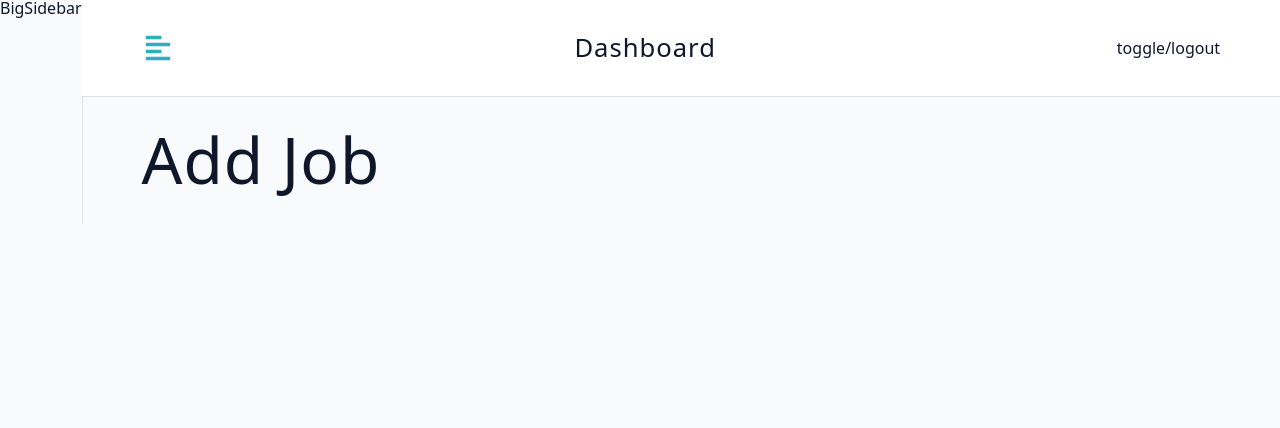
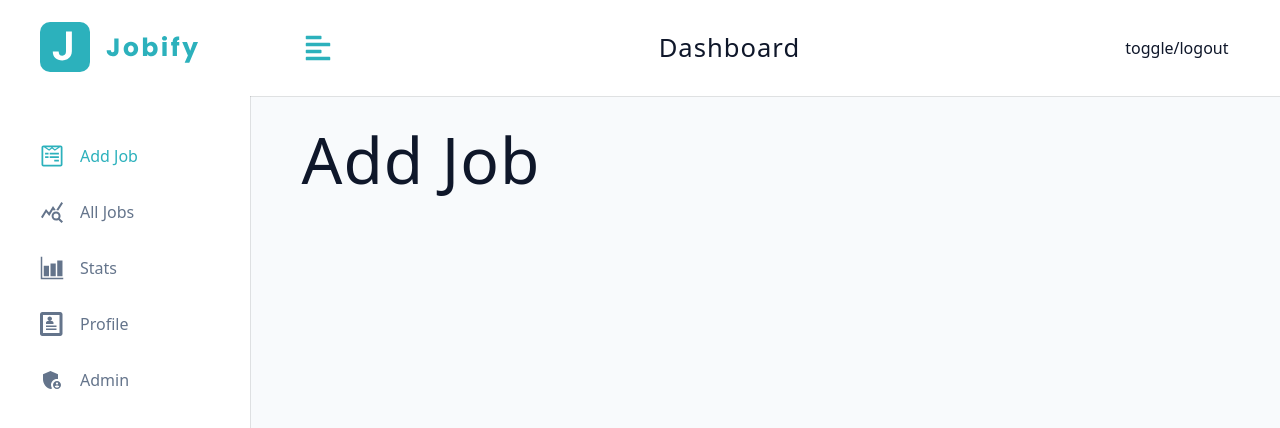
Before and after one commit to faizzamri/client-app, a React (Vite) app: page /dashboard in a window 1280 px wide. Shown: the top 428 px of the page. Built offline with nearby package versions, Linux system fonts and the light colour scheme.

Commit message:
Sidebar navbar function

```diff
--- a/src/components/BigSidebar.jsx
+++ b/src/components/BigSidebar.jsx
@@ -1,10 +1,20 @@
 import React from 'react'
 import Wrapper from '../assets/wrappers/BigSidebar'
+import { useDashboardContext } from '../pages/DashboardLayout'
+import { FaTimes } from 'react-icons/fa'
+import Logo from './Logo'
+import NavLinks from './Navlinks'
 
 const BigSidebar = () => {
+  const { showSidebar } = useDashboardContext()
   return (
     <Wrapper>
-      BigSidebar
+      <div className={showSidebar ? 'sidebar-container' : 'sidebar-container show-sidebar'}>
+        <div className='content'>
+          <header><Logo /></header>
+          <NavLinks isBigSidebar/>
+        </div>
+      </div>
     </Wrapper>
   )
 }
--- /dev/null
+++ b/src/components/NavLinks.jsx
@@ -0,0 +1,20 @@
+import React from 'react'
+import { useDashboardContext } from '../pages/DashboardLayout'
+import links from '../utils/links'
+import { NavLink } from 'react-router-dom'
+const NavLinks = ({isBigSidebar}) => {
+    const { toggleSidebar, user } = useDashboardContext()
+  return (
+    <div className="nav-links">{links.map((link) => {
+        const { text, path, icon } = link
+        return (
+          <NavLink to={path} key={text} className='nav-link' onClick={isBigSidebar ? null : toggleSidebar}>
+            <span className='icon'>{icon}</span>{text}
+          </NavLink>
+        )
+      })}
+      </div>
+  )
+}
+
+export default NavLinks
--- a/src/components/SmallSidebar.jsx
+++ b/src/components/SmallSidebar.jsx
@@ -3,24 +3,18 @@ import Wrapper from '../assets/wrappers/SmallSidebar'
 import { useDashboardContext } from '../pages/DashboardLayout'
 import { FaTimes } from 'react-icons/fa'
 import Logo from './Logo'
-import links from '../utils/links'
-import { NavLink } from 'react-router-dom'
+import NavLinks from './Navlinks'
 
 const SmallSidebar = () => {
-  const data = useDashboardContext()
-  console.log(data)
+  const { showSidebar, toggleSidebar } = useDashboardContext()
+
   return (
     <Wrapper>
-      <div className="sidebar-container show-sidebar">
+      <div className={showSidebar ? "sidebar-container show-sidebar" : "sidebar-container"}>
         <div className="content">
-          <button className="close-btn"><FaTimes /></button>
+          <button className="close-btn" onClick={toggleSidebar}><FaTimes /></button>
           <header><Logo /></header>
-          <div className="nav-links">{links.map((link)=>{
-            const {text, path, icon} = link
-            return <NavLink to={path} key={text} className='nav-link'>
-              <span className='icon'>{icon}</span>{text}
-            </NavLink>
-          })}</div>
+          <NavLinks/>
         </div>
       </div>
     </Wrapper>
```
